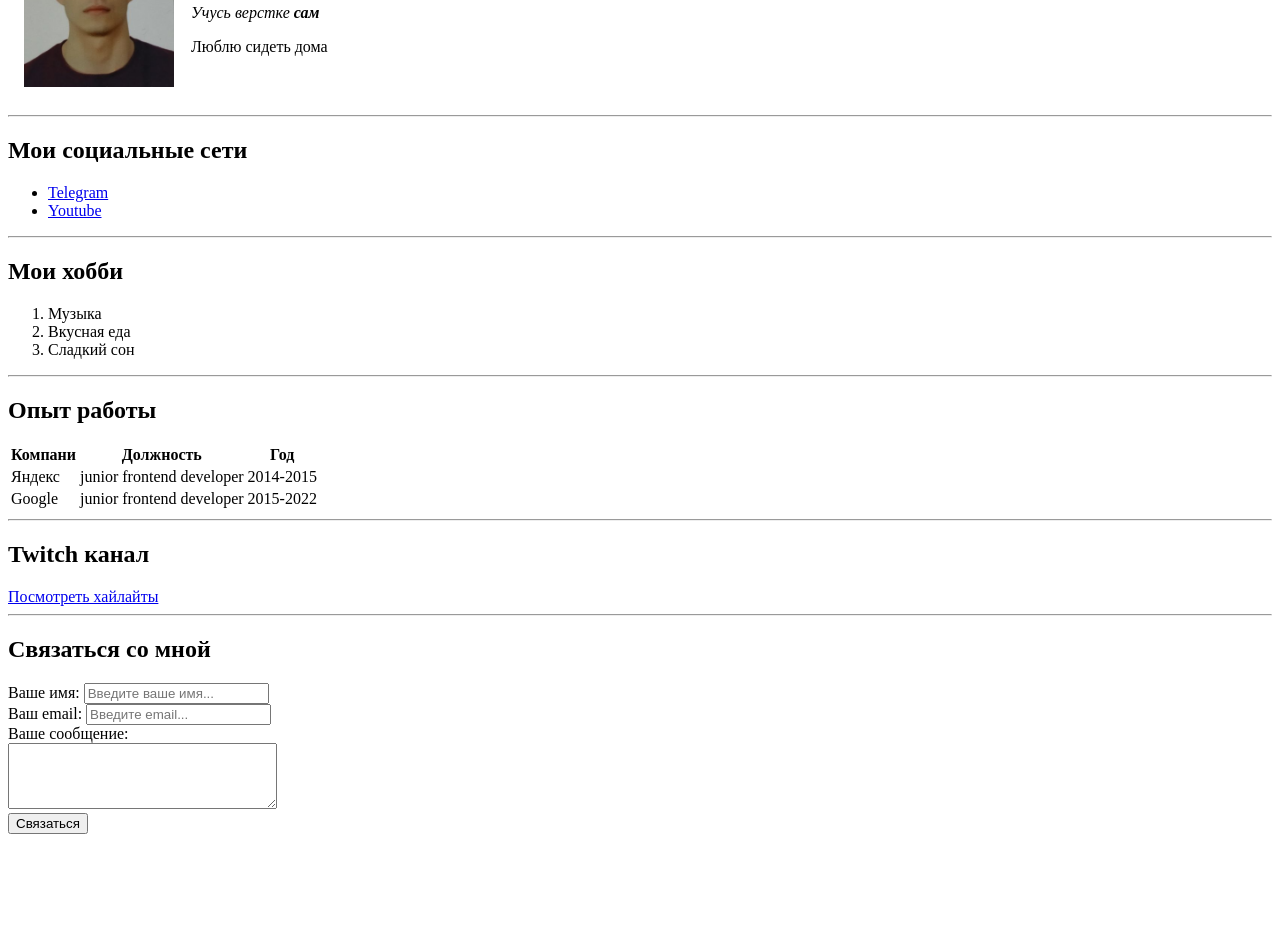
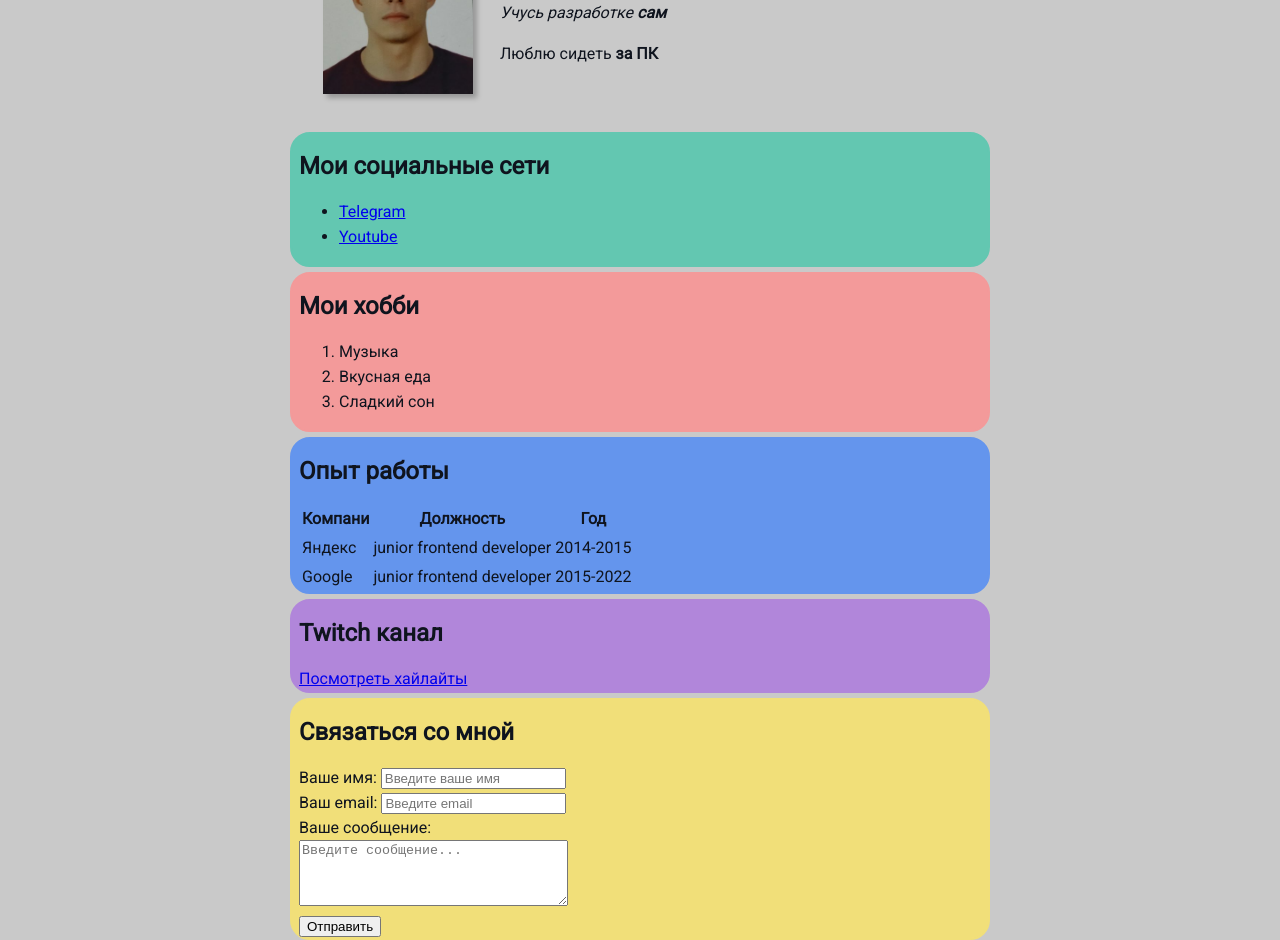
Before and after one commit to nerrisen/cv, a plain HTML site: page index.html in a window 1280 px wide. Shown: the part 118-1058 px from the top of the page. Before the commit the page ends 960 px from the top, so only its background shows below. Drawn offline with Linux system fonts and the light colour scheme.

Commit message:
visual changes

```diff
--- a/index.html
+++ b/index.html
@@ -3,33 +3,47 @@
 <head>
   <meta charset="UTF-8">
   <title>Viktor</title>
+  <link rel="stylesheet" href="style.css">
 </head>
 <body>
-  <table cellspacing="15">
+  <div class="container">
+
+  <header class="card bg-head">
+
+    <table cellspacing="25">
       <tr>
-      <td><img src="avatar.png" width="150" alt="Моя фотка"></td>
+        <td><img src="avatar.png"  class="shadow" width="150" alt="Моя фотка">
+        </td>
         <td><h1>Соловьёв Виктор</h1>
-        <p><em>Учусь верстке <strong>сам</strong></em></p>
-        <p>Люблю сидеть дома</p></td>
+          <p><em>Учусь разработке <strong>сам</strong></em></p>
+          <p>Люблю сидеть <strong>за ПК</strong></p>
+        </td>
       </tr>
     </table>
+  </header>
 
+  <div class="card social">
+    <h2 class="html">Мои социальные сети</h2>
 
-  <hr>
-  <h2>Мои социальные сети</h2>
     <ul>
       <li><a href="https://t.me/viTEK97" target="_blank">Telegram</a></li>
       <li><a href="https://www.youtube.com/channel/UCdQ3n2mTkRp6SX9SD9X3S7g" target="_blank">Youtube</a></li>
     </ul>
-  <hr>
-  <h2>Мои хобби</h2>
+  </div>
+
+  <div class="card hobbi">
+    <h2 class="css">Мои хобби</h2>
+
     <ol>
       <li>Музыка</li>
       <li>Вкусная еда</li>
       <li>Сладкий сон</li>
     </ol>
-  <hr>
+  </div>
+
+  <div class="card exp">
     <h2>Опыт работы</h2>
+
     <table>
       <thead>
         <tr>
@@ -47,30 +61,41 @@
         <td>Google</td>
         <td>junior frontend developer</td>
         <td>2015-2022</td>
-    </tr></tbody>
+      </tr>
+      </tbody>
+    </table>
+  </div>
 
-  </table>
-  <hr>
+  <div class="card bg-twitch">
     <h2>Twitch канал</h2>
+
     <a href="Twitch.html">Посмотреть хайлайты</a>
-  <hr>
+  </div>
+
+  <footer class="card bg-foot">
     <h2>Связаться со мной</h2>
-  <form action="">
+
+    <form>
+
+      <div>
         <label for="name">Ваше имя:</label>
-    <input type="text" id="name" placeholder="Введите ваше имя..." >
-    <br>
+        <input type="text" id="name" placeholder="Введите ваше имя">
+      </div>
+
+      <div>
         <label for="email">Ваш email:</label>
-    <input type="email" id="email" placeholder="Введите email..." >
+        <input type="email" id="email" placeholder="Введите email">
+      </div>
 
-    <br>
+      <div>
         <label for="text">Ваше сообщение:</label>
         <br>
-    <textarea name="" id="text" cols="31" rows="4"></textarea>
-    <br>
-    <input type="submit" value="Связаться">
+        <textarea name="" id="text" cols="31" rows="4" placeholder="Введите сообщение..."></textarea>
+      </div>
+
+      <input type="submit" value="Отправить">
     </form>
-
-
-
+  </footer>
+  </div>
 </body>
 </html>
--- /dev/null
+++ b/style.css
@@ -0,0 +1,71 @@
+@import url('https://fonts.googleapis.com/css2?family=Roboto&display=swap');
+/* Обращение ко всем селекторам */
+*{
+}
+
+/* Tag name */
+body{
+  margin: 0px;
+  color: #0f141e;
+  background: #f1f1f1;
+  font-family: 'Roboto', sans-serif;
+  font-size: 16px;
+  line-height: 25px;
+  font-weight: normal;
+  /* font: normal 18px 'Roboto', sans-serif; */
+  /* text-decoration: line-through; */
+  /* font-style: italic; */
+  /* letter-spacing: 2px; */
+  /* word-spacing: 1px; */
+  background: rgb(201, 201, 201);
+}
+/* Class */
+.card{
+  margin-top: 5px;
+  margin-bottom: 5px;
+  padding-left: 1%;
+
+}
+.shadow{
+  box-shadow: 4px 4px 5px rgba(0, 0, 0, 0.25);
+}
+.container{
+  width: 700px;
+  margin: auto;
+}
+.hobbi{
+
+  border:  2px solid #f39a9a;
+  border-radius: 20px;
+  background-color: #f39a9a;
+}
+.social{
+
+  border:  2px solid #63c7b1;
+  border-radius: 20px;
+  background-color: #63c7b1;
+}
+.exp{
+
+  border:  2px solid cornflowerblue;
+  border-radius: 20px;
+  background-color: cornflowerblue;
+}
+.bg-foot{
+  margin-top: 5px;
+  margin-bottom: 0px;
+  border:  2px solid rgb(241, 223, 121);
+  border-radius: 20px;
+  padding-left: 1%;
+  background-color: rgb(241, 223, 121);
+
+}
+.bg-twitch{
+
+  background-color: rgb(177, 134, 218);
+  border:  2px solid rgb(177, 134, 218);
+  border-radius: 20px;
+}
+
+
+/* ID */
```
Lines whose indentation alone changed are shown as unchanged.
